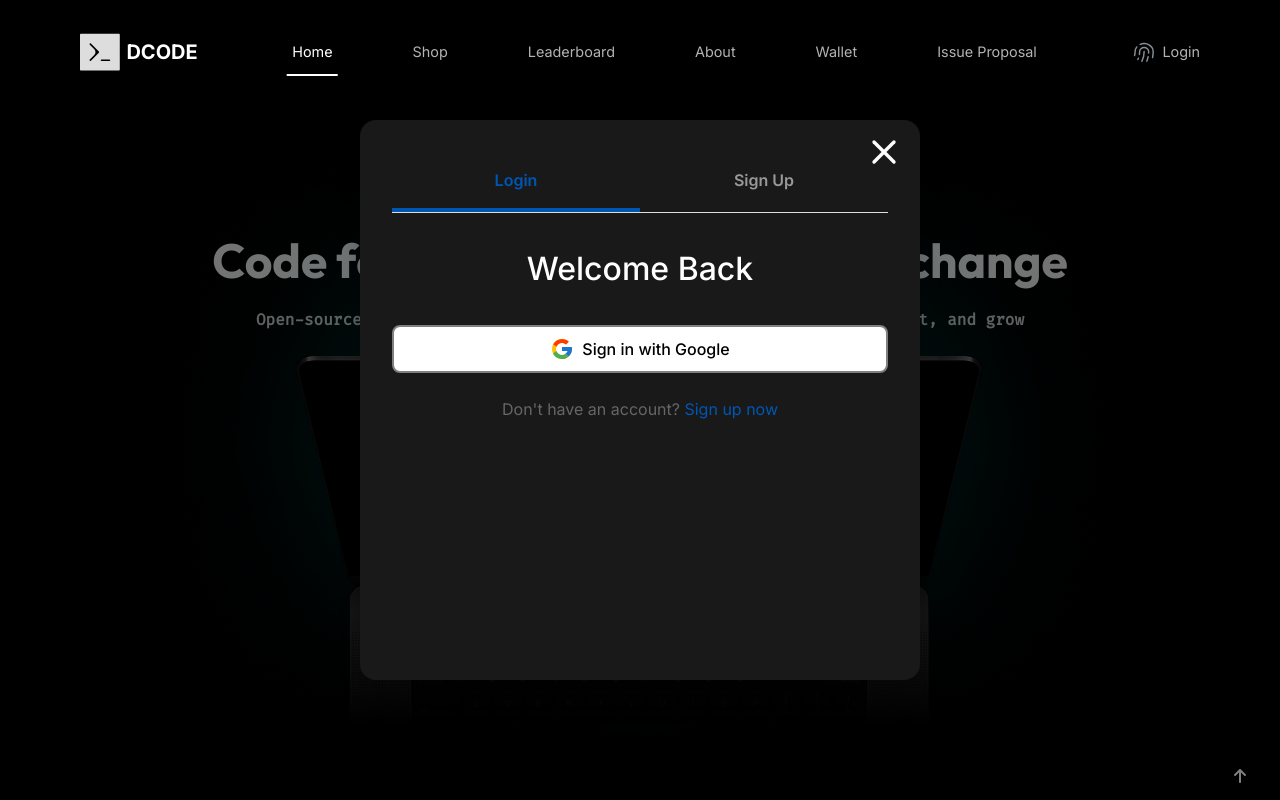
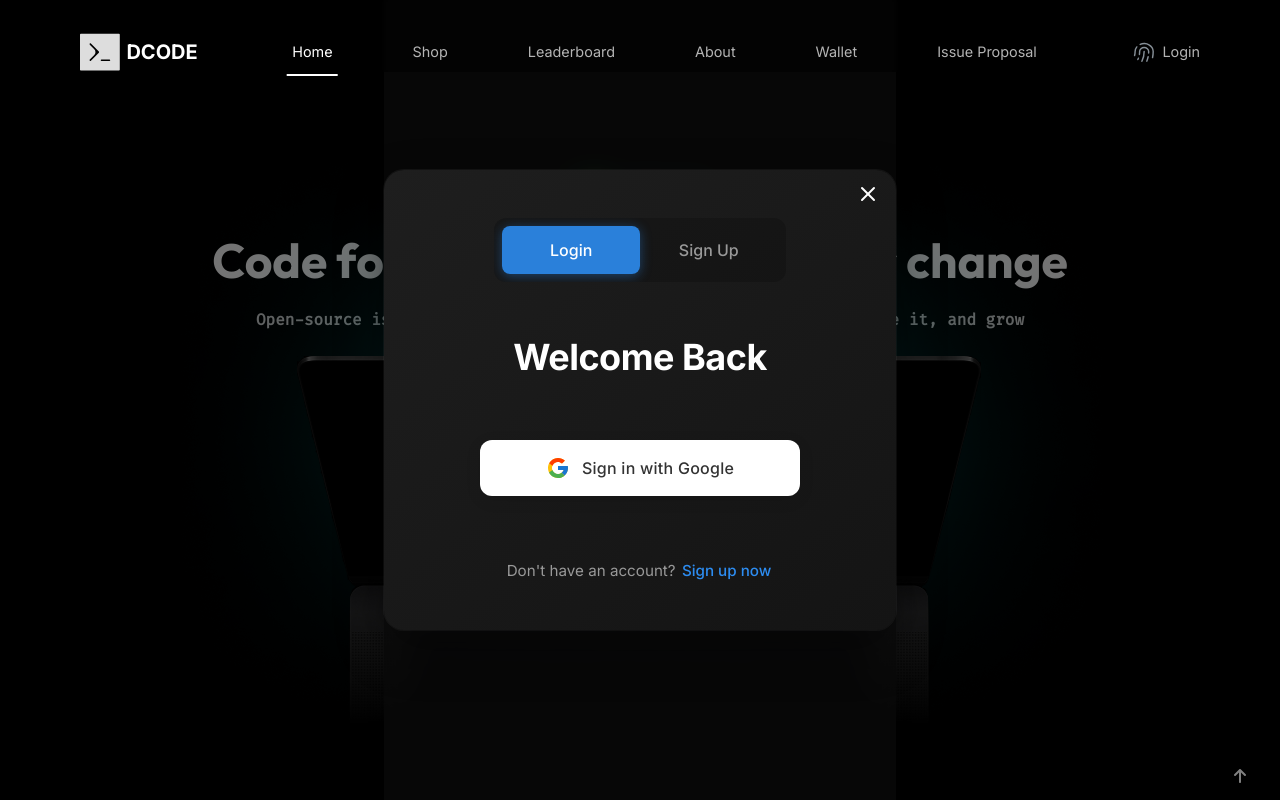
Before and after one commit to devclub-nstru/DCODE-frontend, a React (Vite) app in the folder Some-D-coin/: page / in a window 1280 px wide. Both pictures are taken after a click on the button "Login". Shown: the top 800 px of the page. Built offline with nearby package versions, Linux system fonts and the light colour scheme; a web font is replaced by a local one.

Commit message:
login page fix

```diff
--- a/Some-D-coin/src/components/Header/Header.css
+++ b/Some-D-coin/src/components/Header/Header.css
@@ -142,17 +142,16 @@ a {
   width: 100%;
   height: 100%;
   background: rgba(255, 255, 255, 0.2);
-  transition: all 0.4s ease;
 }
 
 .close-btn:hover::before {
   left: 100%;
 }
 
-.close-btn:hover {
+/* .close-btn:hover {
   transform: translateY(-3px);
   box-shadow: 0 5px 15px rgba(0, 0, 0, 0.3);
-}
+} */
 
 .close-btn:active {
   transform: translateY(-1px);
--- a/Some-D-coin/src/components/Login/Login.css
+++ b/Some-D-coin/src/components/Login/Login.css
@@ -3,50 +3,85 @@
   align-items: center;
   justify-content: center;
   height: 100vh;
+  background: rgba(10, 10, 10, 0.7);
+  backdrop-filter: blur(12px);
 }
 
 .auth-box {
-  background: rgb(25, 25, 25);
-  padding: 2rem;
-  border-radius: 1rem;
-  box-shadow: 0 10px 25px rgba(0, 0, 0, 0.2);
-  width: 35rem;
+  background: linear-gradient(145deg, rgb(30, 30, 30), rgb(20, 20, 20));
+  padding: 3rem;
+  border-radius: 20px;
+  box-shadow: 0 20px 50px rgba(0, 0, 0, 0.3),
+              0 0 0 1px rgba(255, 255, 255, 0.05);
+  width: 32rem;
   text-align: center;
-  height: 35rem;
+  height: auto;
+  min-height: 28rem;
+  position: relative;
 }
 
 .auth-tabs {
   display: flex;
-  margin-bottom: 2rem;
-  border-bottom: 1px solid #ddd;
+  margin: 0 auto 3rem;
+  max-width: 70%;
+  border-radius: 12px;
+  background: rgba(0, 0, 0, 0.2);
+  padding: 0.5rem;
+  position: relative;
+  overflow: hidden;
 }
 
 .auth-tab {
   flex: 1;
-  padding: 1rem;
+  padding: 0.75rem 0;
   text-align: center;
   cursor: pointer;
-  font-weight: 600;
+  font-weight: 500;
   color: #999;
-  transition: all 0.2s;
+  transition: all 0.3s;
+  position: relative;
+  z-index: 1;
+  border-radius: 8px;
 }
 
 .auth-tab.active {
-  color: #0056b3;
-  border-bottom: 4px solid #0056b3;
+  color: #fff;
+}
+
+.auth-tab.active::before {
+  content: '';
+  position: absolute;
+  top: 0;
+  left: 0;
+  right: 0;
+  bottom: 0;
+  background: rgba(45, 140, 240, 0.9);
+  border-radius: 8px;
+  z-index: -1;
+  box-shadow: 0 2px 12px rgba(45, 140, 240, 0.4);
 }
 
 .auth-title {
   color: white;
-  font-size: 2rem;
-  font-weight: 500;
-  margin-bottom: 2rem;
+  font-size: 2.25rem;
+  font-weight: 700;
+  margin-bottom: 3.5rem;
+  letter-spacing: -0.5px;
+}
+
+.auth-form {
+  display: flex;
+  flex-direction: column;
+  align-items: center;
+  gap: 2rem;
 }
 
 .google-signin {
   display: flex;
   justify-content: center;
-  margin-bottom: 1rem;
+  width: 100%;
+  max-width: 320px;
+  margin: 0 auto;
 }
 
 .google-btn {
@@ -54,68 +89,130 @@
   align-items: center;
   justify-content: center;
   width: 100%;
-  height: 3rem;
-  padding: 0.75rem;
-  border: 2px solid gray;
-  border-radius: 0.5rem;
+  height: 3.5rem;
+  padding: 0 1.5rem;
+  border: none;
+  border-radius: 12px;
   background: white;
   cursor: pointer;
-  transition: background-color 0.2s;
+  transition: all 0.3s;
+  box-shadow: 0 4px 15px rgba(0, 0, 0, 0.1);
+  position: relative;
+  overflow: hidden;
+}
+
+.google-btn::before {
+  content: '';
+  position: absolute;
+  top: 0;
+  left: 0;
+  width: 100%;
+  height: 100%;
+  background: linear-gradient(to right,
+    rgba(66, 133, 244, 0.05),
+    rgba(219, 68, 55, 0.05),
+    rgba(244, 180, 0, 0.05),
+    rgba(15, 157, 88, 0.05));
+  opacity: 0;
+  transition: opacity 0.3s;
+}
+
+.google-btn:hover::before {
+  opacity: 1;
 }
 
 .google-btn:hover {
-  background-color: #e5e5e5;
+  transform: translateY(-2px);
+  box-shadow: 0 8px 20px rgba(0, 0, 0, 0.15);
+}
+
+.google-btn:active {
+  transform: translateY(0);
+  box-shadow: 0 4px 10px rgba(0, 0, 0, 0.1);
 }
 
 .google-icon {
   font-size: 1.5rem;
-  margin-right: 0.5rem;
+  margin-right: 0.75rem;
 }
 
 .google-text {
   font-weight: 500;
-  color: black;
+  color: #333;
+  font-size: 1rem;
+  letter-spacing: 0.25px;
 }
 
 .auth-footer {
-  margin-top: 1.5rem;
-  font-size: 1rem;
-  color: #666;
+  margin-top: 4rem;
+  font-size: 0.95rem;
+  color: #999;
 }
 
 .auth-link {
-  color: #0056b3;
+  color: #2d8cf0;
   cursor: pointer;
+  font-weight: 500;
+  transition: all 0.2s;
+  text-decoration: none;
+  position: relative;
+  padding: 0 2px;
 }
 
-@media (max-width: 480px) {
-  .auth-container {
-    height: auto;
+.auth-link:hover {
+  color: #5dabff;
+}
+
+.auth-link::after {
+  content: '';
+  position: absolute;
+  width: 100%;
+  height: 2px;
+  bottom: -2px;
+  left: 0;
+  background: linear-gradient(to right, #2d8cf0, #5dabff);
+  transform: scaleX(0);
+  transform-origin: bottom left;
+  transition: transform 0.3s;
+  border-radius: 2px;
+}
+
+.auth-link:hover::after {
+  transform: scaleX(1);
+}
+
+@media (max-width: 600px) {
+  .auth-box {
+    width: 90%;
+    padding: 2.5rem 1.5rem;
+    margin: 0 1rem;
+    border-radius: 16px;
   }
 
-  .auth-box {
-    padding: 1.5rem;
+  .auth-tabs {
+    max-width: 90%;
   }
 
   .auth-title {
-    font-size: 1.5rem; /* Reduce title font size */
+    font-size: 1.75rem;
+    margin-bottom: 2.5rem;
   }
 
   .auth-tab {
-    font-size: 0.9rem; /* Reduce tab font size */
-    padding: 0.8rem;
+    font-size: 0.9rem;
+    padding: 0.7rem 0;
   }
 
   .google-btn {
-    height: 2.5rem;
-    font-size: 0.9rem;
+    height: 3.25rem;
   }
 
-  .google-icon {
-    font-size: 1.2rem;
+  .google-text {
+    font-size: 0.95rem;
   }
 
   .auth-footer {
-    font-size: 0.85rem;
+    margin-top: 3rem;
+    font-size: 0.9rem;
   }
 }
--- a/Some-D-coin/src/components/Login/Login.jsx
+++ b/Some-D-coin/src/components/Login/Login.jsx
@@ -74,10 +74,10 @@ function Auth({ setIsOpen, setisLogin }) {
               border: "none",
               cursor: "pointer",
               color: "#fff",
-              fontSize: "1.5rem",
+              fontSize: "0.2rem",
             }}
           >
-            <X size={40} />
+            <X size={24} />
           </button>
           <div className="auth-tabs">
             <div
```
